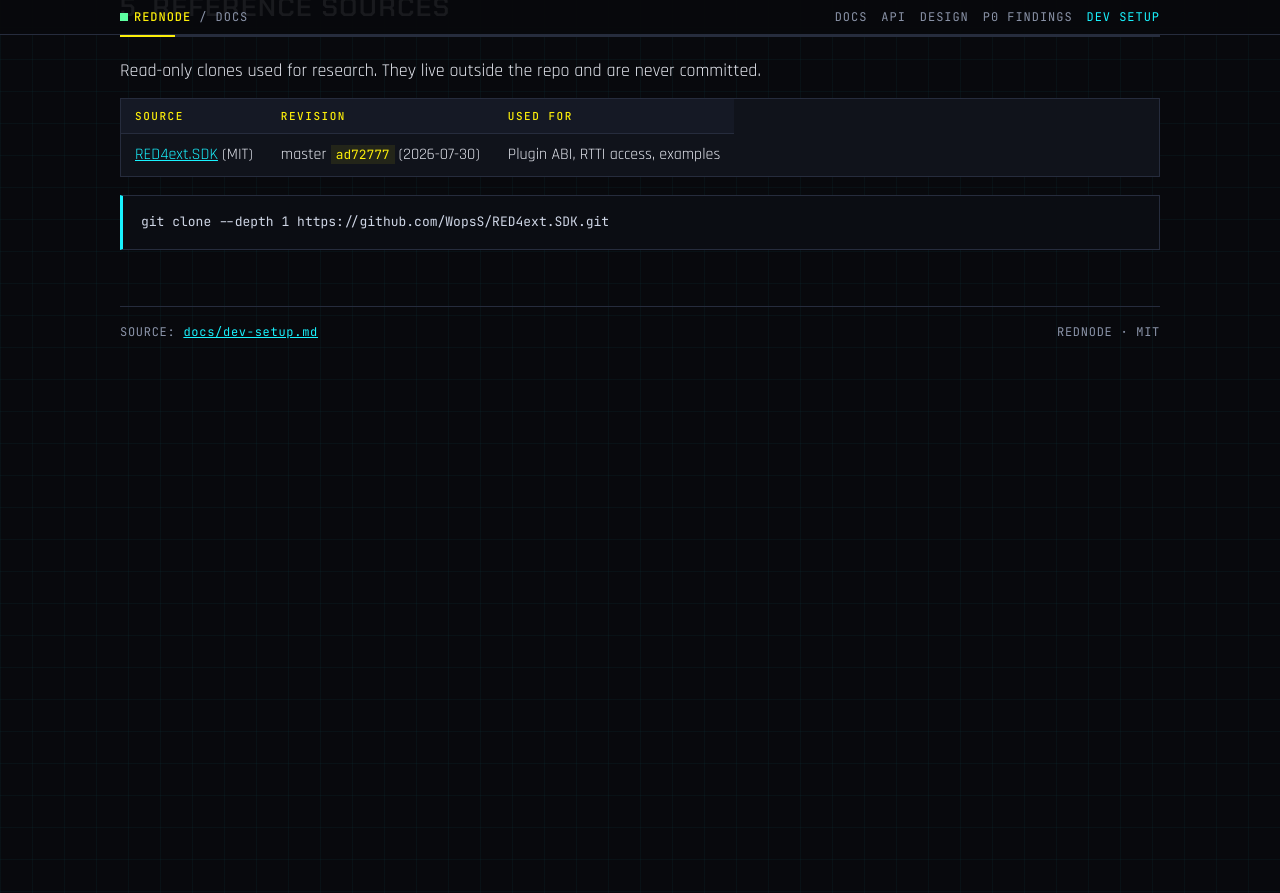
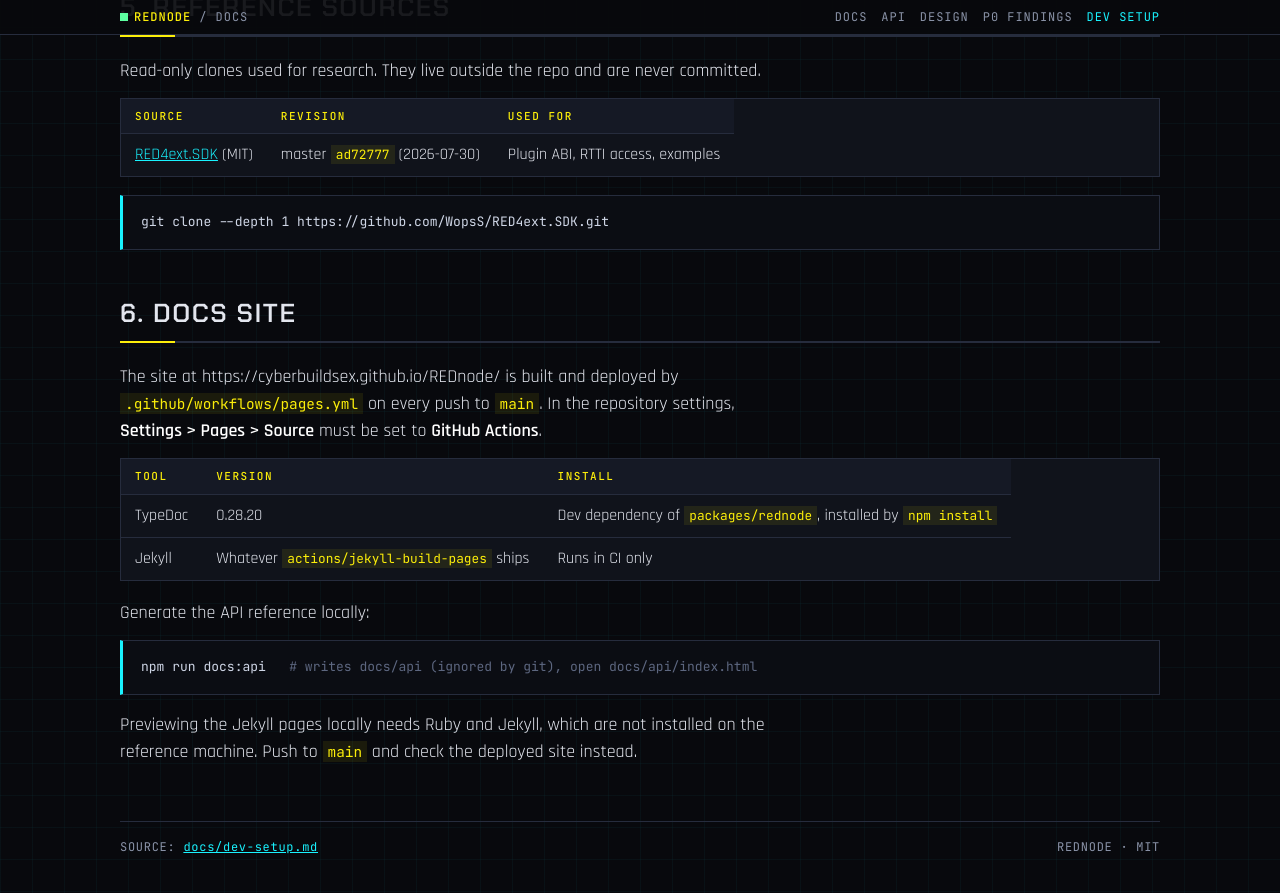
Before and after one commit to CyberbuildsAI/REDnode, a Jekyll site: the page built from docs/dev-setup.md, in a window 1280 px wide and 900 px high, scrolled down 3333 px. Shown: the top 893 px of the window. Built offline with Jekyll 4.4.1, drawn with Linux system fonts in a browser that asks for light colours; our own code applies the rules of GitHub Pages for plain Markdown files.

Commit message:
Record the docs tooling in the setup guide and CLAUDE.md
Co-Authored-By: Claude Opus 5.5 <noreply@anthropic.com>
Claude-Session: https://claude.ai/code/session_01QkNW84wQneonKhZEnY9Ci9

````diff
--- a/docs/dev-setup.md
+++ b/docs/dev-setup.md
@@ -108,3 +108,20 @@ Read-only clones used for research. They live outside the repo and are never com
 ```powershell
 git clone --depth 1 https://github.com/WopsS/RED4ext.SDK.git
 ```
+
+## 6. Docs site
+
+The site at https://cyberbuildsex.github.io/REDnode/ is built and deployed by `.github/workflows/pages.yml` on every push to `main`. In the repository settings, **Settings > Pages > Source** must be set to **GitHub Actions**.
+
+| Tool | Version | Install |
+|---|---|---|
+| TypeDoc | 0.28.20 | Dev dependency of `packages/rednode`, installed by `npm install` |
+| Jekyll | Whatever `actions/jekyll-build-pages` ships | Runs in CI only |
+
+Generate the API reference locally:
+
+```powershell
+npm run docs:api   # writes docs/api (ignored by git), open docs/api/index.html
+```
+
+Previewing the Jekyll pages locally needs Ruby and Jekyll, which are not installed on the reference machine. Push to `main` and check the deployed site instead.
````
Also changed, not shown: CLAUDE.md (+2 -0 lines).
